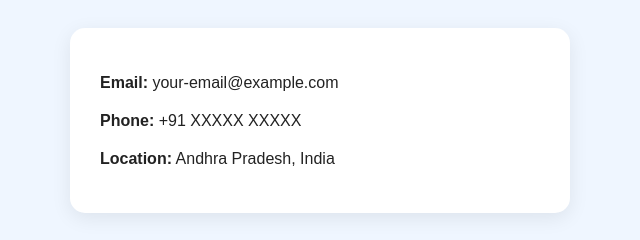
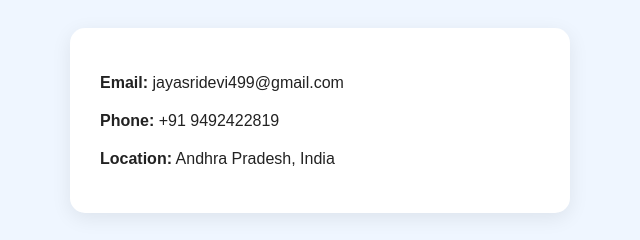
Before and after one commit to Jayasridevi499/CODSOFT, a plain HTML site: page index.html in a window 1280 px wide. Shown: the part 2697-2937 px from the top of the page, 320-960 px from the left. Drawn offline with Linux system fonts and the light colour scheme.

Commit message:
Update index.html

```diff
--- a/index.html
+++ b/index.html
@@ -103,8 +103,8 @@
         <section id="contact" class="section contact-section">
             <h2 class="section-title">Contact Me</h2>
             <div class="contact-box">
-                <p><strong>Email:</strong> your-email@example.com</p>
-                <p><strong>Phone:</strong> +91 XXXXX XXXXX</p>
+                <p><strong>Email:</strong> jayasridevi499@gmail.com</p>
+                <p><strong>Phone:</strong> +91 9492422819</p>
                 <p><strong>Location:</strong> Andhra Pradesh, India</p>
             </div>
         </section>
```
